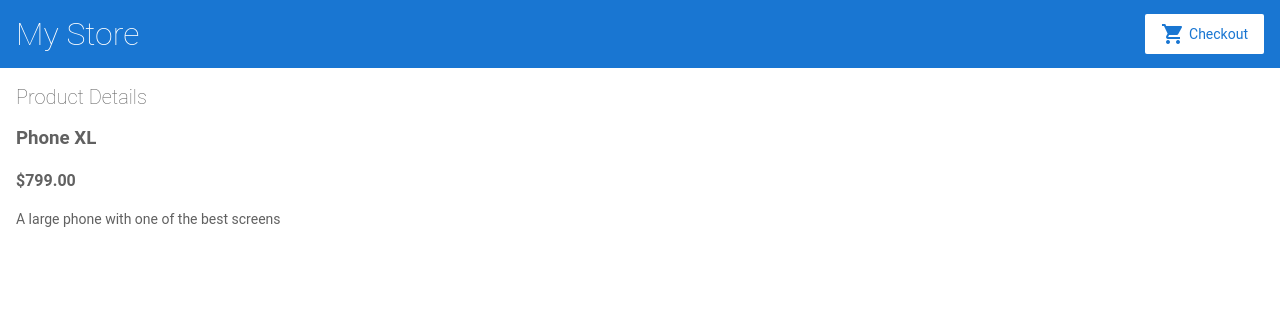
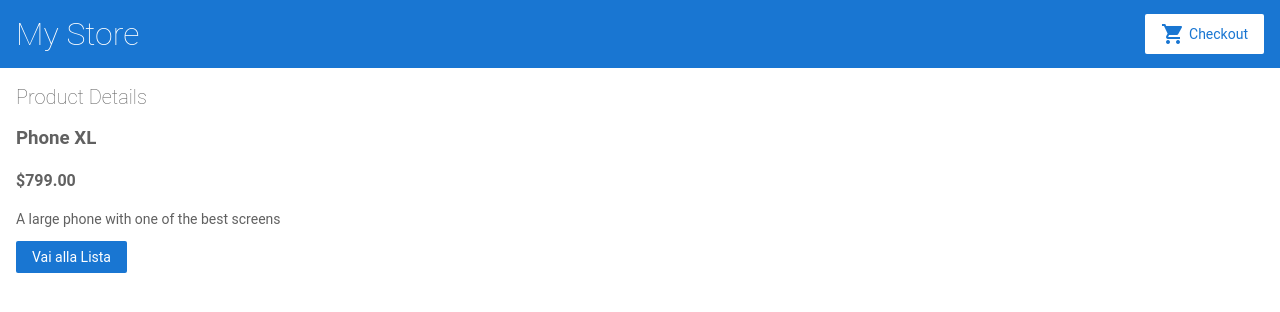
Before and after one commit to gitasero/angular-product-sample, an Angular app: page /products/1 in a window 1280 px wide. Shown: the top 312 px of the page. Built offline with nearby package versions, Linux system fonts and the light colour scheme.

Commit message:
3 files modified

```diff
--- a/src/app/app.module.ts
+++ b/src/app/app.module.ts
@@ -16,6 +16,7 @@ import { ProductDetailsComponent } from './product-details/product-details.compo
     RouterModule.forRoot([
       { path: '', component: ProductListComponent },
       { path: 'products/:productId', component: ProductDetailsComponent },
+      { path: 'products-details', component: ProductListComponent },
     ])
   ],
   declarations: [
--- a/src/app/product-details/product-details.component.html
+++ b/src/app/product-details/product-details.component.html
@@ -5,3 +5,8 @@
   <h4>{{ product.price | currency }}</h4>
   <p>{{ product.description }}</p>
 </div>
+<div>
+  <a [routerLink]="['/products-details']">
+<button type="button" >Vai alla Lista</button>
+  </a>
+</div>
--- a/src/app/product-list/product-list.component.ts
+++ b/src/app/product-list/product-list.component.ts
@@ -1,6 +1,8 @@
 import { Component } from '@angular/core';
 
 import { products } from '../products';
+
+import { ActivatedRoute } from '@angular/router';
 
 @Component({
   selector: 'app-product-list',
@@ -10,6 +12,7 @@ import { products } from '../products';
 export class ProductListComponent {
   products = products;
 
+  constructor(private route: ActivatedRoute) { }
   share() {
     window.alert('The product has been shared!');
   }
```
